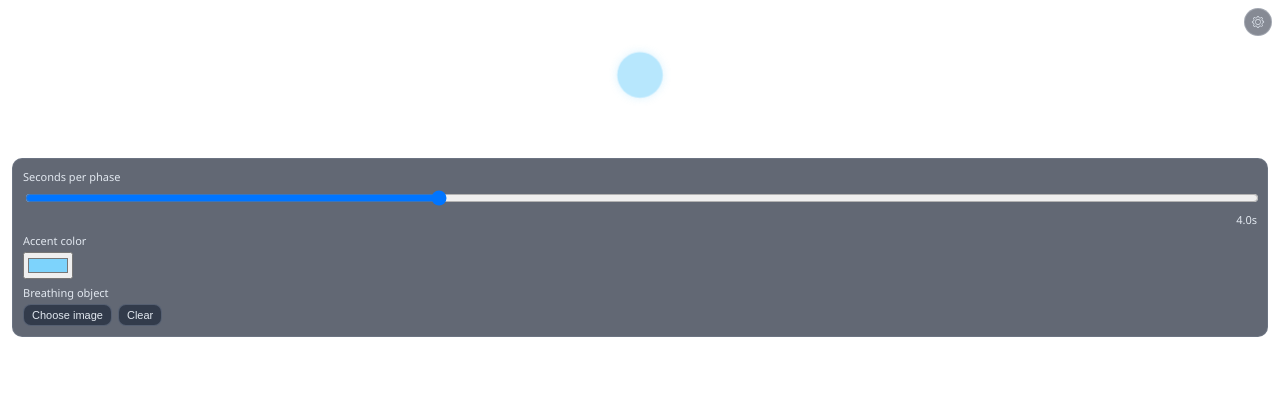
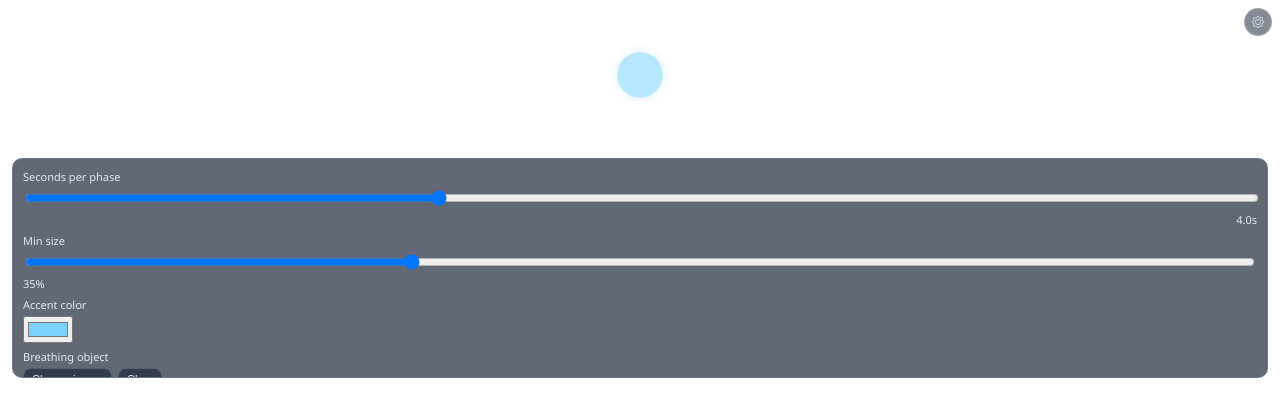
Before and after one commit to CyJackX/Breathe, a website: page src/index.html in a window 1280 px wide. Both pictures are taken after a click on the button "Settings". Drawn offline with Linux system fonts and the light colour scheme.

Commit message:
Add min size control to breathing widget
- Introduced a new range input for minimum size adjustment in the breathing widget.
- Updated JavaScript to handle min size input and reflect changes in the animation.
- Modified CSS to utilize the new min size variable for smoother scaling effects.

```diff
--- a/src/index.html
+++ b/src/index.html
@@ -34,6 +34,18 @@
           <span id="speedValue">4.0s</span>
         </label>
         <label class="control">
+          Min size
+          <input
+            id="minScale"
+            type="range"
+            min="0.1"
+            max="0.9"
+            step="0.01"
+            value="0.35"
+          />
+          <span id="minScaleValue">35%</span>
+        </label>
+        <label class="control">
           Accent color
           <input id="color" type="color" value="#7dd3fc" />
         </label>
--- a/src/main.js
+++ b/src/main.js
@@ -4,6 +4,8 @@ const object = document.getElementById("object");
 const objectImage = document.getElementById("objectImage");
 const speedInput = document.getElementById("speed");
 const speedValue = document.getElementById("speedValue");
+const minScaleInput = document.getElementById("minScale");
+const minScaleValue = document.getElementById("minScaleValue");
 const colorInput = document.getElementById("color");
 const pickImageButton = document.getElementById("pickImage");
 const clearImageButton = document.getElementById("clearImage");
@@ -13,12 +15,18 @@ const fileInput = document.getElementById("fileInput");
 let inhaleSeconds = Number(speedInput.value);
 let cycleStart = performance.now();
 let accentColor = colorInput.value;
+let minScale = Number(minScaleInput.value);
 
 const updateAnimation = () => {
   const cycleSeconds = inhaleSeconds * 2;
   object.style.animationDuration = `${cycleSeconds}s`;
   speedValue.textContent = `${inhaleSeconds.toFixed(1)}s`;
   cycleStart = performance.now();
+};
+
+const updateMinScale = () => {
+  object.style.setProperty("--breathe-min-scale", String(minScale));
+  minScaleValue.textContent = `${Math.round(minScale * 100)}%`;
 };
 
 const applyAccent = () => {
@@ -37,6 +45,11 @@ const clearAccent = () => {
 speedInput.addEventListener("input", () => {
   inhaleSeconds = Number(speedInput.value);
   updateAnimation();
+});
+
+minScaleInput.addEventListener("input", () => {
+  minScale = Number(minScaleInput.value);
+  updateMinScale();
 });
 
 colorInput.addEventListener("input", () => {
@@ -95,5 +108,6 @@ clearImageButton.addEventListener("click", () => {
 });
 
 updateAnimation();
+updateMinScale();
 applyAccent();
 setSettingsOpen(false);
--- a/src/styles.css
+++ b/src/styles.css
@@ -66,6 +66,9 @@ body {
   background: #7dd3fc;
   box-shadow: 0 0 24px rgba(125, 211, 252, 0.45);
   animation: breathe 8s ease-in-out infinite;
+  --breathe-min-scale: 0.35;
+  flex: 0 0 auto;
+  flex-shrink: 0;
   position: relative;
   overflow: hidden;
   display: grid;
@@ -175,7 +178,7 @@ input[type="checkbox"] {
 
 @keyframes breathe {
   0% {
-    transform: scale(0.35);
+    transform: scale(var(--breathe-min-scale));
     opacity: 0.55;
   }
   50% {
@@ -183,7 +186,7 @@ input[type="checkbox"] {
     opacity: 1;
   }
   100% {
-    transform: scale(0.35);
+    transform: scale(var(--breathe-min-scale));
     opacity: 0.55;
   }
 }
```
